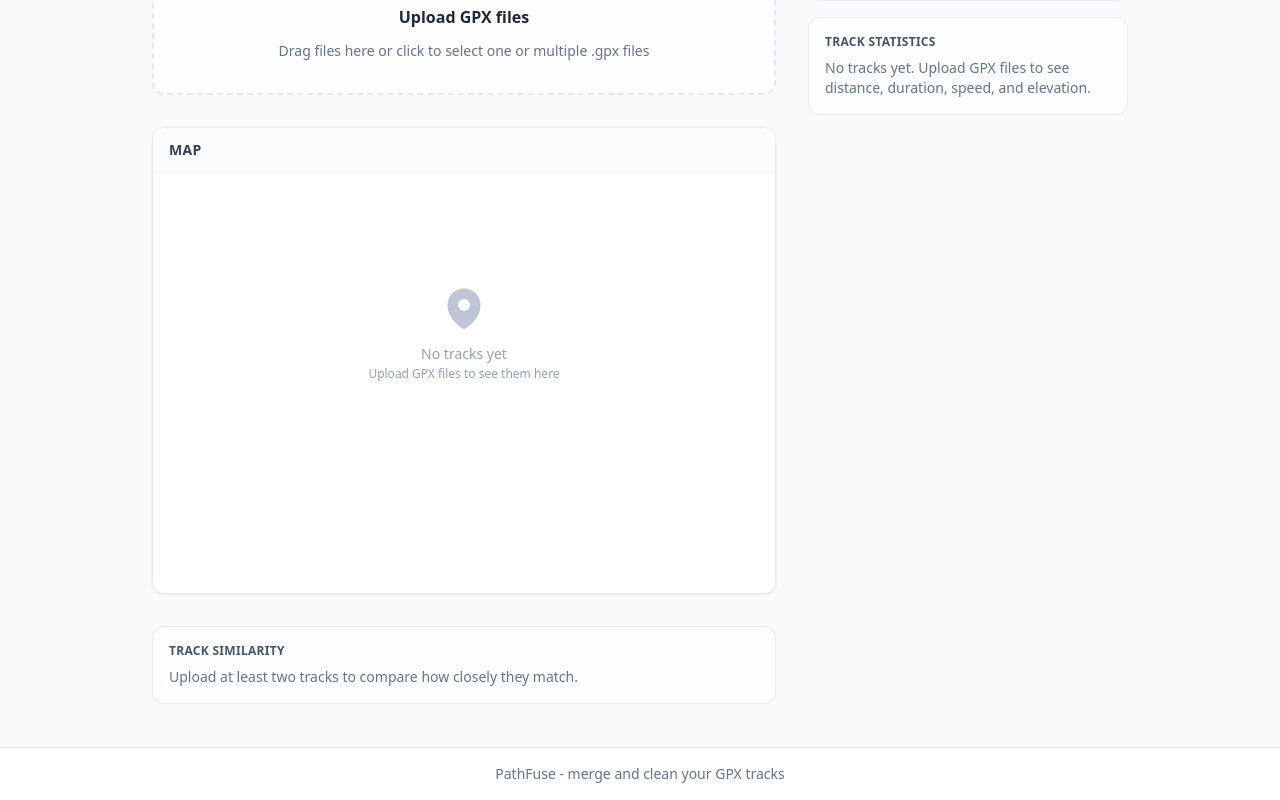
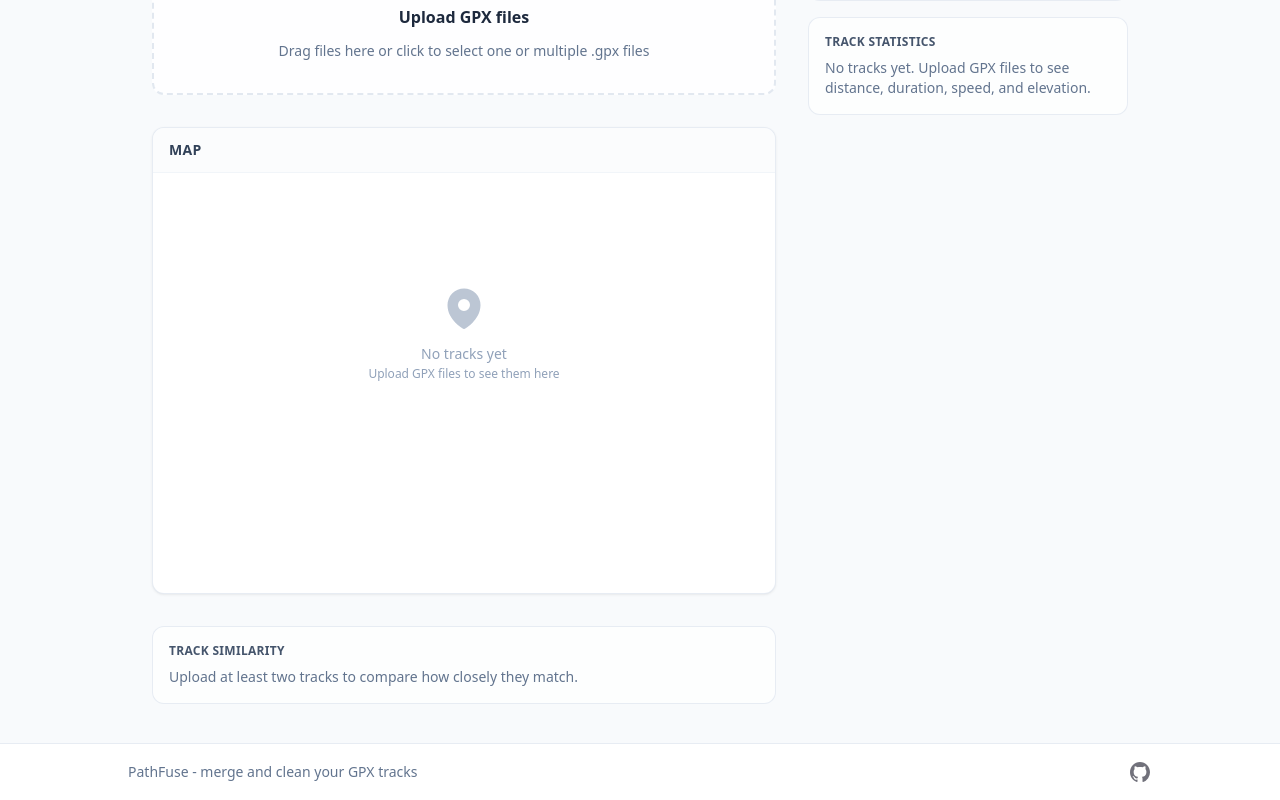
Before and after one commit to balintkiraly/path-fuse, a Next.js app: page / in a window 1280 px wide. Shown: the part 222-1022 px from the top of the page. Built offline with nearby package versions, Linux system fonts and the light colour scheme.

Commit message:
ui: add github link

```diff
--- a/app/page.tsx
+++ b/app/page.tsx
@@ -70,7 +70,26 @@ export default function Home() {
       </main>
 
       <footer className="bg-white mt-6 py-4 border-t border-slate-200/80 text-center text-sm text-slate-500 bottom-0 w-full absolute">
-        PathFuse - merge and clean your GPX tracks
+        <div className="max-w-5xl flex mx-auto items-center justify-between gap-2">
+          <span>PathFuse - merge and clean your GPX tracks</span>
+          <a
+            href="https://github.com/balintkiraly/path-fuse"
+            target="_blank"
+            rel="noopener noreferrer"
+          >
+            <svg
+              viewBox="0 0 24 24"
+              aria-hidden="true"
+              className="h-6 w-6 fill-zinc-500 transition hover:fill-zinc-600"
+            >
+              <path
+                fillRule="evenodd"
+                clipRule="evenodd"
+                d="M12 2C6.475 2 2 6.588 2 12.253c0 4.537 2.862 8.369 6.838 9.727.5.09.687-.218.687-.487 0-.243-.013-1.05-.013-1.91C7 20.059 6.35 18.957 6.15 18.38c-.113-.295-.6-1.205-1.025-1.448-.35-.192-.85-.667-.013-.68.788-.012 1.35.744 1.538 1.051.9 1.551 2.338 1.116 2.912.846.088-.666.35-1.115.638-1.371-2.225-.256-4.55-1.14-4.55-5.062 0-1.115.387-2.038 1.025-2.756-.1-.256-.45-1.307.1-2.717 0 0 .837-.269 2.75 1.051.8-.23 1.65-.346 2.5-.346.85 0 1.7.115 2.5.346 1.912-1.333 2.75-1.05 2.75-1.05.55 1.409.2 2.46.1 2.716.637.718 1.025 1.628 1.025 2.756 0 3.934-2.337 4.806-4.562 5.062.362.32.675.936.675 1.897 0 1.371-.013 2.473-.013 2.82 0 .268.188.589.688.486a10.039 10.039 0 0 0 4.932-3.74A10.447 10.447 0 0 0 22 12.253C22 6.588 17.525 2 12 2Z"
+              ></path>
+            </svg>
+          </a>
+        </div>
       </footer>
     </div>
   );
```
